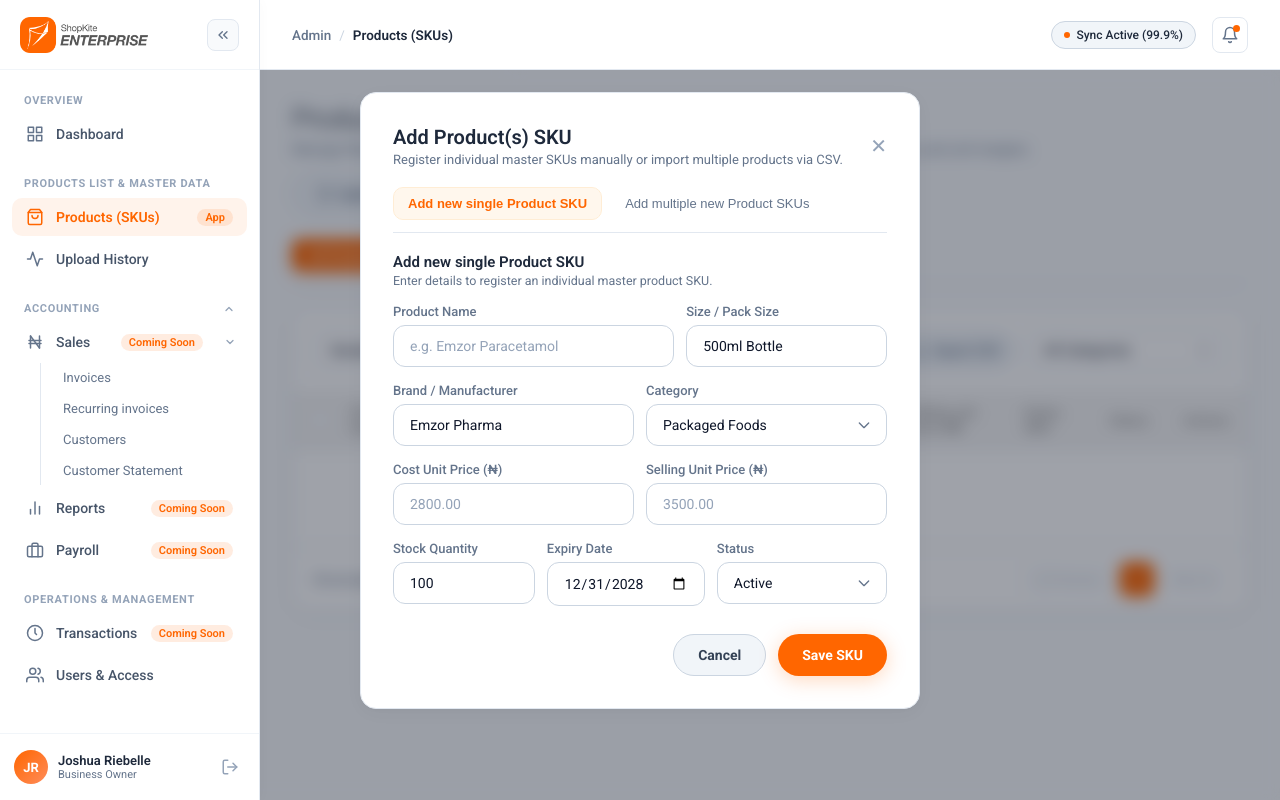
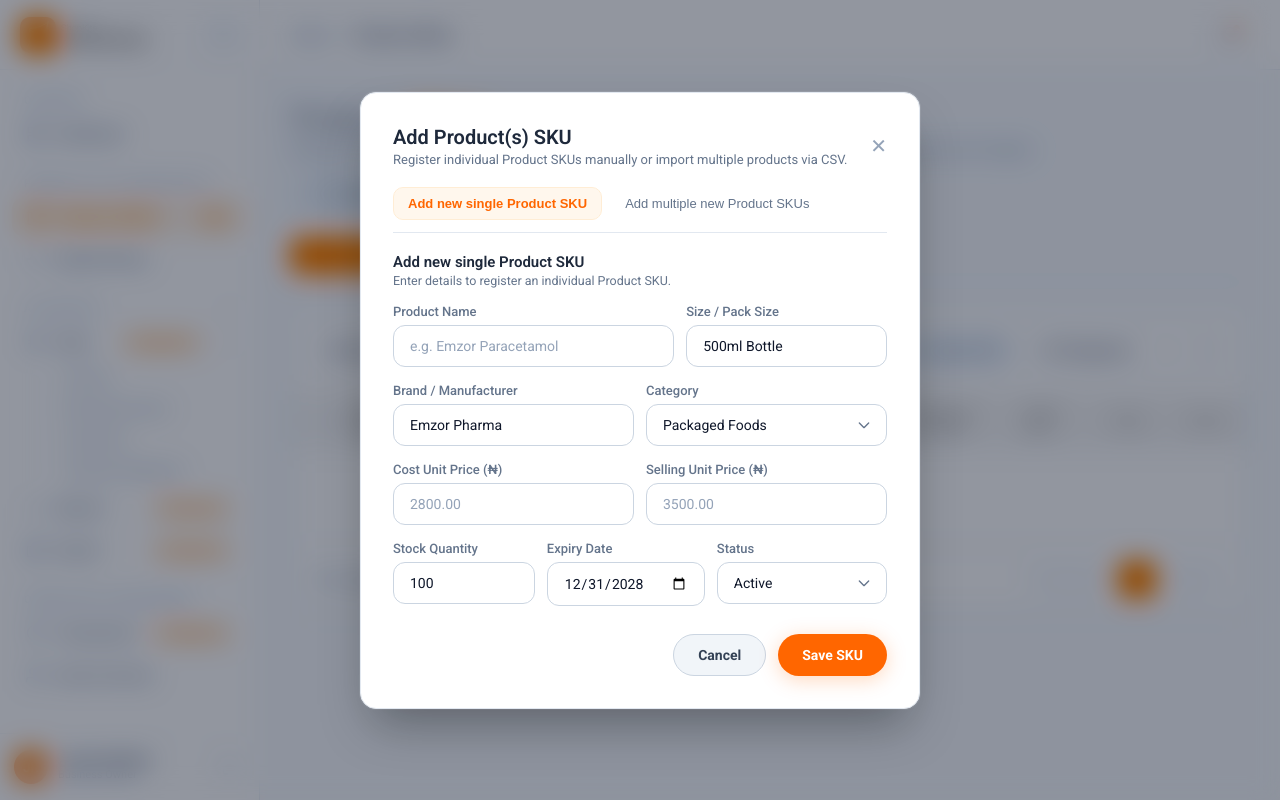
Before and after one commit to jriebelle/enterprise, a Next.js app: page /products in a window 1280 px wide. Both pictures are taken after typing "Sample" into the empty fields and a click on the button "Add Product(s) SKU". Built offline with nearby package versions, Linux system fonts and the light colour scheme.

Commit message:
feat: implement Portal component for modals, update global overlay styles, and optimize AdminSidebar z-indexing

```diff
--- a/app/accounting/page.js
+++ b/app/accounting/page.js
@@ -2,6 +2,7 @@
 
 import { useState } from 'react';
 import AdminSidebar from '../components/AdminSidebar';
+import Portal from '../components/Portal';
 
 const initialTransactions = [
   { id: 'TXN-9021', date: '2026-08-30', description: 'Emzor Pharma Bulk Supply Settlement', category: 'Pharmaceuticals', type: 'Income', amount: 14850000.00, status: 'Settled' },
@@ -267,7 +268,8 @@ export default function AccountingPage() {
 
       {/* Modal: New Journal Entry */}
       {showModal && (
-        <div className="modal-overlay" onClick={() => setShowModal(false)}>
+        <Portal>
+          <div className="modal-overlay" onClick={() => setShowModal(false)}>
           <div
             className="glass-card"
             style={{ width: '100%', maxWidth: '480px', padding: '32px', display: 'flex', flexDirection: 'column', gap: '20px' }}
@@ -341,6 +343,7 @@ export default function AccountingPage() {
             </form>
           </div>
         </div>
+        </Portal>
       )}
     </AdminSidebar>
   );
--- a/app/accounting/payroll/page.js
+++ b/app/accounting/payroll/page.js
@@ -2,6 +2,7 @@
 
 import { useState } from 'react';
 import AdminSidebar from '../../components/AdminSidebar';
+import Portal from '../../components/Portal';
 
 const initialStaffPayroll = [
   { id: 'EMP-101', name: 'Joshua Riebelle', role: 'Business Owner', department: 'Executive', gross: 2500000.00, paye: 450000.00, pension: 200000.00, net: 1850000.00, status: 'Paid', date: '2026-08-28' },
@@ -153,7 +154,8 @@ export default function PayrollPage() {
 
       {/* Modal: Run Payroll */}
       {showRunModal && (
-        <div className="modal-overlay" onClick={() => setShowRunModal(false)}>
+        <Portal>
+          <div className="modal-overlay" onClick={() => setShowRunModal(false)}>
           <div
             className="glass-card"
             style={{ width: '100%', maxWidth: '440px', padding: '28px', display: 'flex', flexDirection: 'column', gap: '18px' }}
@@ -175,6 +177,7 @@ export default function PayrollPage() {
             </div>
           </div>
         </div>
+        </Portal>
       )}
 
     </AdminSidebar>
--- a/app/accounting/sales/page.js
+++ b/app/accounting/sales/page.js
@@ -4,6 +4,7 @@ import { useState, useEffect, Suspense } from 'react';
 import { useSearchParams, useRouter } from 'next/navigation';
 import Link from 'next/link';
 import AdminSidebar from '../../components/AdminSidebar';
+import Portal from '../../components/Portal';
 
 // Mock Data for Estimates / Quotes
 const initialQuotes = [
@@ -569,7 +570,8 @@ function SalesContent() {
 
       {/* Modal: Create Quote / Estimate */}
       {showQuoteModal && (
-        <div className="modal-overlay" onClick={() => setShowQuoteModal(false)}>
+        <Portal>
+          <div className="modal-overlay" onClick={() => setShowQuoteModal(false)}>
           <div
             className="glass-card"
             style={{ width: '100%', maxWidth: '480px', padding: '32px', display: 'flex', flexDirection: 'column', gap: '18px' }}
@@ -636,6 +638,7 @@ function SalesContent() {
             </form>
           </div>
         </div>
+        </Portal>
       )}
 
     </AdminSidebar>
--- a/app/components/AdminSidebar.js
+++ b/app/components/AdminSidebar.js
@@ -186,7 +186,7 @@ export default function AdminSidebar({ children }) {
         left: 0,
         bottom: 0,
         width: sidebarWidth,
-        zIndex: 1000,
+        zIndex: 50,
         background: '#ffffff',
         borderRight: '1px solid #e2e8f0',
         display: 'flex',
@@ -568,7 +568,7 @@ export default function AdminSidebar({ children }) {
           justifyContent: 'space-between',
           position: 'sticky',
           top: 0,
-          zIndex: 900,
+          zIndex: 40,
         }}>
           {/* Breadcrumb Info */}
           <div style={{ display: 'flex', alignItems: 'center', gap: '8px', fontSize: '13.5px' }}>
@@ -581,21 +581,6 @@ export default function AdminSidebar({ children }) {
 
           {/* Right Action Icons & Status */}
           <div style={{ display: 'flex', alignItems: 'center', gap: '16px' }}>
-            <div style={{
-              display: 'flex',
-              alignItems: 'center',
-              gap: '6px',
-              padding: '6px 12px',
-              borderRadius: '9999px',
-              background: '#f1f5f9',
-              border: '1px solid #cbd5e1',
-              color: '#1e293b',
-              fontSize: '12px',
-              fontWeight: 500,
-            }}>
-              <span style={{ width: '6px', height: '6px', borderRadius: '50%', background: '#ff6600' }}></span>
-              Sync Active (99.9%)
-            </div>
 
             <button
               title="Notifications"
--- /dev/null
+++ b/app/components/Portal.js
@@ -0,0 +1,19 @@
+'use client';
+
+import { useEffect, useState } from 'react';
+import { createPortal } from 'react-dom';
+
+export default function Portal({ children }) {
+  const [mounted, setMounted] = useState(false);
+
+  useEffect(() => {
+    setMounted(true);
+    return () => setMounted(false);
+  }, []);
+
+  if (!mounted || typeof document === 'undefined') {
+    return null;
+  }
+
+  return createPortal(children, document.body);
+}
--- a/app/globals.css
+++ b/app/globals.css
@@ -268,24 +268,76 @@ select.input-field option {
   background: #f8fafc;
 }
 
-/* Modal Overlay */
+/* Modal Overlay - Fullscreen & Blur covering entire viewport and sidebar */
 .modal-overlay {
-  position: fixed;
-  inset: 0;
-  background: rgba(15, 23, 42, 0.4);
-  backdrop-filter: blur(8px);
-  -webkit-backdrop-filter: blur(8px);
-  display: flex;
+  position: fixed !important;
+  top: 0 !important;
+  left: 0 !important;
+  right: 0 !important;
+  bottom: 0 !important;
+  width: 100vw !important;
+  height: 100vh !important;
+  background: rgba(15, 23, 42, 0.45) !important;
+  backdrop-filter: blur(14px) saturate(180%) !important;
+  -webkit-backdrop-filter: blur(14px) saturate(180%) !important;
+  display: flex !important;
   align-items: center;
   justify-content: center;
   padding: 20px;
-  z-index: 200;
-  animation: fadeIn 0.25s ease-out;
+  z-index: 999999 !important;
+  overflow-y: auto;
+  backdrop-filter: blur(8px);
+  -webkit-overflow-scrolling: touch;
+  box-sizing: border-box;
+  animation: overlayFadeIn 0.2s ease-out forwards;
 }
 
-@keyframes fadeIn {
-  from { opacity: 0; transform: scale(0.97); }
+.modal-overlay .glass-card {
+  width: 100% !important;
+  max-height: calc(100vh - 40px);
+  overflow-y: auto;
+  -webkit-overflow-scrolling: touch;
+  box-sizing: border-box;
+  margin: auto;
+  position: relative;
+  box-shadow: 0 25px 50px -12px rgba(0, 0, 0, 0.35), 0 0 0 1px rgba(255, 255, 255, 0.1);
+  animation: modalScaleIn 0.22s cubic-bezier(0.16, 1, 0.3, 1) forwards;
+}
+
+@keyframes overlayFadeIn {
+  from { opacity: 0; }
+  to { opacity: 1; }
+}
+
+@keyframes modalScaleIn {
+  from { opacity: 0; transform: scale(0.95); }
   to { opacity: 1; transform: scale(1); }
+}
+
+/* Mobile Responsive Modal Adjustments */
+@media (max-width: 640px) {
+  .modal-overlay {
+    padding: 12px 10px;
+    align-items: flex-start;
+  }
+
+  .modal-overlay .glass-card {
+    padding: 20px 14px !important;
+    border-radius: 14px;
+    max-height: calc(100vh - 24px);
+  }
+
+  .modal-overlay form div[style*="gridTemplateColumns"],
+  .modal-overlay div[style*="gridTemplateColumns"],
+  .modal-overlay div[style*="grid-template-columns"] {
+    grid-template-columns: 1fr !important;
+    gap: 12px !important;
+  }
+
+  .modal-overlay .btn,
+  .modal-overlay button {
+    white-space: normal;
+  }
 }
 
 /* Breadcrumbs Styling */
--- a/app/products/bulk-upload-results/page.js
+++ b/app/products/bulk-upload-results/page.js
@@ -3,6 +3,7 @@
 import { useState } from 'react';
 import Link from 'next/link';
 import AdminSidebar from '../../components/AdminSidebar';
+import Portal from '../../components/Portal';
 
 const initialUploadRows = [
   {
@@ -587,7 +588,8 @@ export default function BulkUploadResultsPage() {
 
       {/* Informational On-Load Notice Modal */}
       {showNoticeModal && (
-        <div className="modal-overlay" onClick={() => setShowNoticeModal(false)}>
+        <Portal>
+          <div className="modal-overlay" onClick={() => setShowNoticeModal(false)}>
           <div
             className="glass-card"
             style={{
@@ -678,6 +680,7 @@ export default function BulkUploadResultsPage() {
             </div>
           </div>
         </div>
+        </Portal>
       )}
     </AdminSidebar>
   );
--- a/app/products/page.js
+++ b/app/products/page.js
@@ -4,6 +4,7 @@ import { useState, useRef, useEffect } from 'react';
 import Link from 'next/link';
 import { useRouter } from 'next/navigation';
 import AdminSidebar from '../components/AdminSidebar';
+import Portal from '../components/Portal';
 
 const initialProducts = [
   { id: 'SKU-8801', barcode: '615110023401', name: 'Emzor Paracetamol 500mg', size: '100 Caplets', brand: 'Emzor Pharma', category: 'Analgesics', costPrice: 2800.00, sellingPrice: 3500.00, stock: 150, expiryDate: '2028-04-30', status: 'Active', iconType: 'meds' },
@@ -249,7 +250,7 @@ export default function ProductsPage() {
         if (current > 70) {
           setUploadStatusText('Registering SKUs & pack dimensions...');
         } else if (current > 35) {
-          setUploadStatusText('Validating barcode checksums & GTIN master registry...');
+          setUploadStatusText('Validating barcode checksums & GTIN registry...');
         }
       }
     }, 240);
@@ -411,7 +412,7 @@ export default function ProductsPage() {
                 Products <span style={{ color: '#ff6600', fontStyle: 'normal', fontWeight: 500 }}>(SKUs)</span>
               </h1>
               <p style={{ fontSize: '14px', color: '#64748b', margin: 0 }}>
-                Manage Master SKUs for FMCG consumer brands, pharmaceutical products, pack sizes, expiry dates, and unit margins.
+                Manage Product SKUs for FMCG consumer brands, pharmaceutical products, pack sizes, expiry dates, and unit margins.
               </p>
             </div>
 
@@ -766,7 +767,8 @@ export default function ProductsPage() {
 
       {/* ── Bulk Actions Confirmation Pop-up Modals ──────────────── */}
       {bulkActionModal && (
-        <div className="modal-overlay" onClick={() => setBulkActionModal(null)}>
+        <Portal>
+          <div className="modal-overlay" onClick={() => setBulkActionModal(null)}>
           <div
             className="glass-card"
             style={{ width: '100%', maxWidth: '440px', padding: '28px', display: 'flex', flexDirection: 'column', gap: '18px' }}
@@ -871,7 +873,7 @@ export default function ProductsPage() {
                   </h2>
                 </div>
                 <p style={{ fontSize: '14px', color: '#64748b', margin: 0, lineHeight: 1.5 }}>
-                  You are about to permanently delete <strong>{selectedIds.length}</strong> selected product SKU(s) from the master database. <strong>This action cannot be undone.</strong>
+                  You are about to permanently delete <strong>{selectedIds.length}</strong> selected product SKU(s) from the database. <strong>This action cannot be undone.</strong>
                 </p>
                 <div style={{ display: 'flex', justifyContent: 'flex-end', gap: '10px', marginTop: '10px' }}>
                   <button className="btn btn-secondary" onClick={() => setBulkActionModal(null)}>
@@ -885,11 +887,13 @@ export default function ProductsPage() {
             )}
           </div>
         </div>
+        </Portal>
       )}
 
       {/* Modal: Pop-up to Edit Product (Name, Size, Cost Unit Price, Selling Unit Price, Quantity, Expiry Date, Status) */}
       {editTarget && (
-        <div className="modal-overlay" onClick={() => setEditTarget(null)}>
+        <Portal>
+          <div className="modal-overlay" onClick={() => setEditTarget(null)}>
           <div
             className="glass-card"
             style={{ width: '100%', maxWidth: '520px', padding: '32px', display: 'flex', flexDirection: 'column', gap: '20px' }}
@@ -1015,11 +1019,13 @@ export default function ProductsPage() {
             </form>
           </div>
         </div>
+        </Portal>
       )}
 
       {/* Modal: Delete Single Product SKU */}
       {deleteTarget && (
-        <div className="modal-overlay" onClick={() => setDeleteTarget(null)}>
+        <Portal>
+          <div className="modal-overlay" onClick={() => setDeleteTarget(null)}>
           <div
             className="glass-card"
             style={{ width: '100%', maxWidth: '440px', padding: '28px', display: 'flex', flexDirection: 'column', gap: '18px' }}
@@ -1029,7 +1035,7 @@ export default function ProductsPage() {
               Delete Product SKU
             </h2>
             <p style={{ fontSize: '14px', color: '#64748b', margin: 0, lineHeight: 1.5 }}>
-              Are you sure you want to delete <strong>&ldquo;{deleteTarget.name}&rdquo;</strong>? This item will be permanently removed from the master products list.
+              Are you sure you want to delete <strong>&ldquo;{deleteTarget.name}&rdquo;</strong>? This item will be permanently removed from the products list.
             </p>
             <div style={{ display: 'flex', justifyContent: 'flex-end', gap: '10px', marginTop: '10px' }}>
               <button className="btn btn-secondary" onClick={() => setDeleteTarget(null)}>
@@ -1041,11 +1047,13 @@ export default function ProductsPage() {
             </div>
           </div>
         </div>
+        </Portal>
       )}
 
       {/* Modal: Add Product(s) SKU */}
       {showAddModal && (
-        <div className="modal-overlay" onClick={() => setShowAddModal(false)}>
+        <Portal>
+          <div className="modal-overlay" onClick={() => setShowAddModal(false)}>
           <div
             className="glass-card"
             style={{ width: '100%', maxWidth: '560px', padding: '32px', display: 'flex', flexDirection: 'column', gap: '20px' }}
@@ -1058,7 +1066,7 @@ export default function ProductsPage() {
                   Add Product(s) SKU
                 </h2>
                 <p style={{ fontSize: '13px', color: '#64748b', margin: '3px 0 0 0' }}>
-                  Register individual master SKUs manually or import multiple products via CSV.
+                  Register individual Product SKUs manually or import multiple products via CSV.
                 </p>
               </div>
               <button
@@ -1115,7 +1123,7 @@ export default function ProductsPage() {
                     Add new single Product SKU
                   </h3>
                   <span style={{ fontSize: '12.5px', color: '#64748b' }}>
-                    Enter details to register an individual master product SKU.
+                    Enter details to register an individual Product SKU.
                   </span>
                 </div>
 
@@ -1252,7 +1260,7 @@ export default function ProductsPage() {
                     Add multiple new Product SKUs
                   </h3>
                   <span style={{ fontSize: '12.5px', color: '#64748b' }}>
-                    Bulk register new product master SKUs by uploading a formatted spreadsheet.
+                    Bulk register new Product SKUs by uploading a formatted spreadsheet.
                   </span>
                 </div>
 
@@ -1361,11 +1369,13 @@ export default function ProductsPage() {
             )}
           </div>
         </div>
+        </Portal>
       )}
 
       {/* Modal: Bulk Upload CSV */}
       {showCsvModal && (
-        <div className="modal-overlay" onClick={resetUploadModal}>
+        <Portal>
+          <div className="modal-overlay" onClick={resetUploadModal}>
           <div
             className="glass-card"
             style={{ width: '100%', maxWidth: '500px', padding: '32px', display: 'flex', flexDirection: 'column', gap: '20px' }}
@@ -1454,7 +1464,7 @@ export default function ProductsPage() {
             {uploadStage === 'uploading' && (
               <div style={{ display: 'flex', flexDirection: 'column', gap: '18px' }}>
                 <p style={{ fontSize: '14px', color: '#64748b', margin: 0, lineHeight: 1.5 }}>
-                  Processing batch <strong style={{ color: '#ff6600', fontFamily: 'monospace' }}>IMP-2026-0831-B4</strong> and validating master GTIN records.
+                  Processing batch <strong style={{ color: '#ff6600', fontFamily: 'monospace' }}>IMP-2026-0831-B4</strong> and validating GTIN records.
                 </p>
 
                 {/* Progress Card */}
@@ -1555,6 +1565,7 @@ export default function ProductsPage() {
 
           </div>
         </div>
+        </Portal>
       )}
     </AdminSidebar>
   );
```
Also changed, not shown: app/users/page.js (+7 -2 lines).
